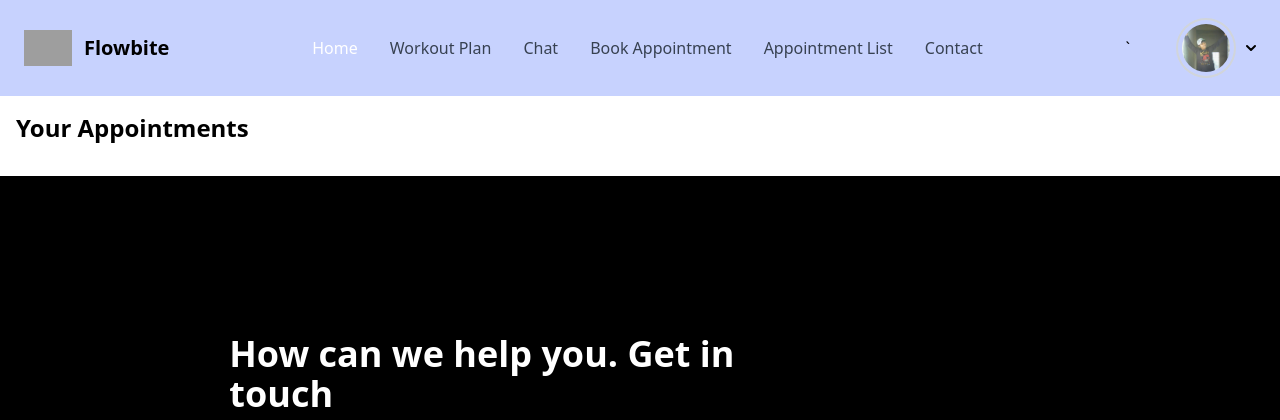
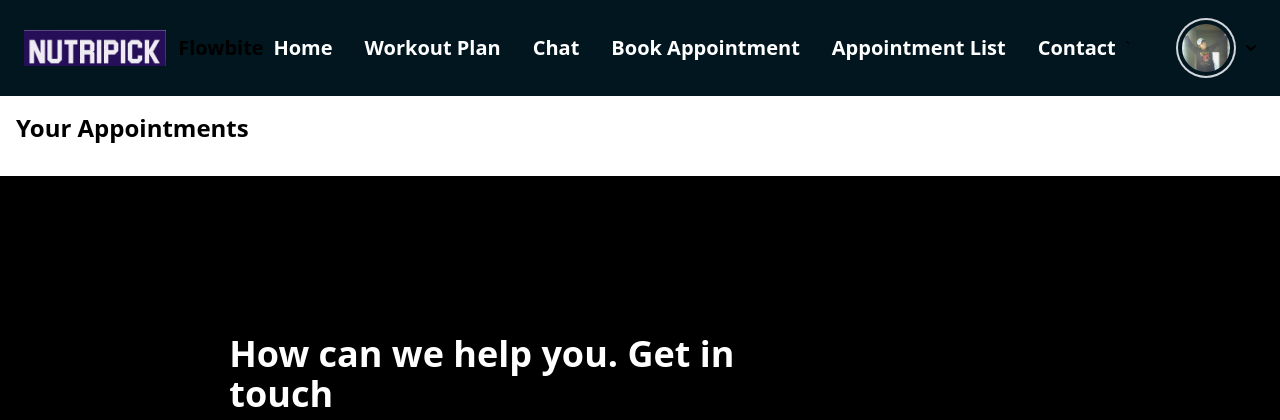
Before and after one commit to jhasan2026/NutriPick, a Django app: page /dietitian/appointments/ in a window 1280 px wide. Shown: the top 420 px of the page. Run offline with Django 5.2, Linux system fonts and the light colour scheme; a user stored in the database is signed in; data comes from the database, SQL or seed files in the repository; both versions use the stored data as it was after the commit; parts of the project's set-up code (start-up, migrations or seed data) failed here and were passed over; some libraries are stand-ins or nearby versions; grey boxes are pictures that could not be loaded.

Commit message:
some arrangement jh

```diff
--- a/Dietitian/templates/Dietitian/appointments_list.html
+++ b/Dietitian/templates/Dietitian/appointments_list.html
@@ -1,6 +1,7 @@
 {% extends 'user/BASE.html' %}
 {% block content %}
-<div class="container mx-auto p-4">
+<div class="min-vh-100">
+<div class="container mx-auto p-4 min-vh-100">
     <h2 class="text-2xl font-semibold mb-4">Your Appointments</h2>
     <ul class="space-y-4">
         {% for appointment in appointments %}
@@ -19,4 +20,5 @@
         {% endfor %}
     </ul>
 </div>
+</div>
 {% endblock %}
--- a/NutriPick/settings.py
+++ b/NutriPick/settings.py
@@ -178,3 +178,8 @@ COHERE_API_KEY = os.getenv('COHERE_API_KEY')
 # Ensure the key is available
 if not COHERE_API_KEY:
     raise ValueError("Cohere API key not found. Please set COHERE_API_KEY in your .env file.")
+
+STATIC_URL = '/static/'
+STATICFILES_DIRS = [
+    BASE_DIR / "static",
+    ]
--- a/user/apps.py
+++ b/user/apps.py
@@ -4,3 +4,6 @@ from django.apps import AppConfig
 class UserConfig(AppConfig):
     default_auto_field = "django.db.models.BigAutoField"
     name = "user"
+
+    def ready(self):
+        import user.signals
--- a/user/templates/user/BASE.html
+++ b/user/templates/user/BASE.html
@@ -116,6 +116,7 @@
 </head>
 <body  hx-headers='{"X-CSRFToken": "{{ csrf_token }}"}' class="{% block class %}{% endblock %}">
 <header>
+
     {% include 'user/HEADER.html' %}
 </header>
 
--- a/user/templates/user/HEADER.html
+++ b/user/templates/user/HEADER.html
@@ -1,7 +1,8 @@
-<nav class="bg-indigo-200 border-gray-200 px-4 lg:px-6 py-2.5 dark:bg-gray-800">
+<nav class="bg-[#01161E] border-gray-200 px-4 lg:px-6 py-2.5 dark:bg-gray-800">
+    {% load static %}
     <div class="flex flex-wrap justify-between items-center mx-auto max-w-screen-xl">
-        <a href="https://flowbite.com" class="flex items-center">
-            <img src="https://flowbite.com/docs/images/logo.svg" class="mr-3 h-6 sm:h-9" alt="Flowbite Logo"/>
+        <a href="" class="flex items-center">
+            <img src="{% static 'image/logo.png' %}" class="mr-3 h-6 sm:h-9" alt=""/>
             <span class="self-center text-xl font-semibold whitespace-nowrap dark:text-white">Flowbite</span>
         </a>
         <div class="flex items-center lg:order-2">
@@ -26,7 +27,7 @@
                             <!-- Profile Dropdown Menu -->
                             <div id="profileDropdown"
                                  class="z-10 hidden bg-white divide-y divide-gray-100 rounded-lg shadow w-44 dark:bg-gray-700">
-                                <ul class="py-2 text-sm text-gray-700 dark:text-gray-200"
+                                <ul class="py-2 text-xl text-gray-700 dark:text-gray-200"
                                     aria-labelledby="profileDropdownButton">
                                     <li>
                                         <a href="{% url 'profile' %}"
@@ -55,7 +56,7 @@
                 {% endif %}
         </div>
         <div class="hidden justify-between items-center w-full lg:flex lg:w-auto lg:order-1" id="mobile-menu-2">
-            <ul class="flex flex-col mt-4 font-medium lg:flex-row lg:space-x-8 lg:mt-0">
+            <ul class="flex flex-col mt-4 font-bold text-xl lg:flex-row lg:space-x-8 lg:mt-0">
                 <li>
                     <a href="{% url 'home' %}"
                        class="block py-2 pr-4 pl-3 text-white rounded bg-primary-700 lg:bg-transparent lg:text-primary-700 lg:p-0 dark:text-white"
@@ -63,23 +64,23 @@
                 </li>
                 <li>
                     <a href="{% url 'workout_plan' %}"
-                       class="block py-2 pr-4 pl-3 text-gray-700 border-b border-gray-100 hover:bg-gray-50 lg:hover:bg-transparent lg:border-0 lg:hover:text-primary-700 lg:p-0 dark:text-gray-400 lg:dark:hover:text-white dark:hover:bg-gray-700 dark:hover:text-white lg:dark:hover:bg-transparent dark:border-gray-700">Workout Plan</a>
+                       class="block py-2 pr-4 pl-3 text-white border-b border-gray-100 hover:bg-gray-50 lg:hover:bg-transparent lg:border-0 lg:hover:text-primary-700 lg:p-0 dark:text-gray-400 lg:dark:hover:text-white dark:hover:bg-gray-700 dark:hover:text-white lg:dark:hover:bg-transparent dark:border-gray-700">Workout Plan</a>
                 </li>
                 <li>
                     <a href="{% url 'chat' %}"
-                       class="block py-2 pr-4 pl-3 text-gray-700 border-b border-gray-100 hover:bg-gray-50 lg:hover:bg-transparent lg:border-0 lg:hover:text-primary-700 lg:p-0 dark:text-gray-400 lg:dark:hover:text-white dark:hover:bg-gray-700 dark:hover:text-white lg:dark:hover:bg-transparent dark:border-gray-700">Chat</a>
+                       class="block py-2 pr-4 pl-3 text-white border-b border-gray-100 hover:bg-gray-50 lg:hover:bg-transparent lg:border-0 lg:hover:text-primary-700 lg:p-0 dark:text-gray-400 lg:dark:hover:text-white dark:hover:bg-gray-700 dark:hover:text-white lg:dark:hover:bg-transparent dark:border-gray-700">Chat</a>
                 </li>
                 <li>
                     <a href="{% url 'book_appointment' %}"
-                       class="block py-2 pr-4 pl-3 text-gray-700 border-b border-gray-100 hover:bg-gray-50 lg:hover:bg-transparent lg:border-0 lg:hover:text-primary-700 lg:p-0 dark:text-gray-400 lg:dark:hover:text-white dark:hover:bg-gray-700 dark:hover:text-white lg:dark:hover:bg-transparent dark:border-gray-700">Book Appointment</a>
+                       class="block py-2 pr-4 pl-3 text-white border-b border-gray-100 hover:bg-gray-50 lg:hover:bg-transparent lg:border-0 lg:hover:text-primary-700 lg:p-0 dark:text-gray-400 lg:dark:hover:text-white dark:hover:bg-gray-700 dark:hover:text-white lg:dark:hover:bg-transparent dark:border-gray-700">Book Appointment</a>
                 </li>
                 <li>
                     <a href="{% url 'appointments' %}"
-                       class="block py-2 pr-4 pl-3 text-gray-700 border-b border-gray-100 hover:bg-gray-50 lg:hover:bg-transparent lg:border-0 lg:hover:text-primary-700 lg:p-0 dark:text-gray-400 lg:dark:hover:text-white dark:hover:bg-gray-700 dark:hover:text-white lg:dark:hover:bg-transparent dark:border-gray-700">Appointment List</a>
+                       class="block py-2 pr-4 pl-3 text-white border-b border-gray-100 hover:bg-gray-50 lg:hover:bg-transparent lg:border-0 lg:hover:text-primary-700 lg:p-0 dark:text-gray-400 lg:dark:hover:text-white dark:hover:bg-gray-700 dark:hover:text-white lg:dark:hover:bg-transparent dark:border-gray-700">Appointment List</a>
                 </li>
                 <li>
                     <a href="#"
-                       class="block py-2 pr-4 pl-3 text-gray-700 border-b border-gray-100 hover:bg-gray-50 lg:hover:bg-transparent lg:border-0 lg:hover:text-primary-700 lg:p-0 dark:text-gray-400 lg:dark:hover:text-white dark:hover:bg-gray-700 dark:hover:text-white lg:dark:hover:bg-transparent dark:border-gray-700">Contact</a>
+                       class="block py-2 pr-4 pl-3 text-white border-b border-gray-100 hover:bg-gray-50 lg:hover:bg-transparent lg:border-0 lg:hover:text-primary-700 lg:p-0 dark:text-gray-400 lg:dark:hover:text-white dark:hover:bg-gray-700 dark:hover:text-white lg:dark:hover:bg-transparent dark:border-gray-700">Contact</a>
                 </li>
             </ul>
         </div>
--- a/user/views.py
+++ b/user/views.py
@@ -12,6 +12,7 @@ from datetime import datetime
 from django.db.models.signals import post_save
 from django.dispatch import receiver
 from django.contrib.auth.decorators import login_required
+from workout.models import workoutRoutine
 # Create your views here.
 import pandas as pd
 import joblib
```
Also changed, not shown: user/signals.py (added, +9 -0 lines), workout/models.py (+9 -8 lines), workout/templates/workout/workout_plan.html (+13 -2 lines), db.sqlite3, media/profile_pictures/IMG-20250107-WA0068.jpg (added), user/static/image/logo.png (added).
